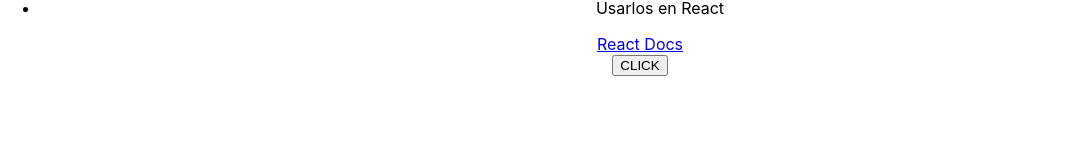
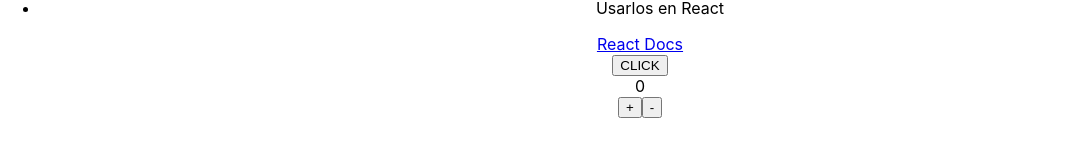
Before and after one commit to TeresaMarbanCastro/React-Redux-Fictizia, a React (Create React App) app in the folder render-components/: page / in a window 1280 px wide. Shown: the part 334-490 px from the top of the page, without its empty margins (0-1084 px from the left). Built offline with nearby package versions, Linux system fonts and the light colour scheme.

Commit message:
State excercise

```diff
--- a/render-components/src/App.js
+++ b/render-components/src/App.js
@@ -11,6 +11,7 @@
 import Link from './Link';
 import Loading from './Loading';
 import Parent from './Parent.js';
+import Counter from './Counter';
 
 function App() {
   return (
@@ -33,6 +34,7 @@
         <Link href="https://reactjs.org/" openInNewTab>React Docs</Link>
       </Loading>
       <Parent />
+      <Counter />
     </div>
   );
 }
--- /dev/null
+++ b/render-components/src/Counter.js
@@ -0,0 +1,26 @@
+import React from 'react';
+
+class Counter extends React.Component {
+    state = {
+        count: 0
+    }
+
+    increase ()  {
+        this.setState({ count: this.state.count + 1})
+    }
+
+    decrease () {
+        this.setState({ count: this.state.count - 1})
+    }
+    render() {
+        return (
+            <>
+            <div>{this.state.count}</div>
+            <button onClick={() => this.increase()}>+</button>
+            <button onClick={() =>this.decrease()}>-</button>
+            </>
+        )
+    }
+}
+
+export default Counter;
--- a/render-components/src/Title.js
+++ b/render-components/src/Title.js
@@ -1,3 +1,8 @@
 import React from 'react';
 
-export default (props) => <h1>{props.title}</h1>
+class Title extends React.Component {
+    render() {
+        return <h1>{this.props.title}</h1>
+    }
+}
+export default Title;
```
